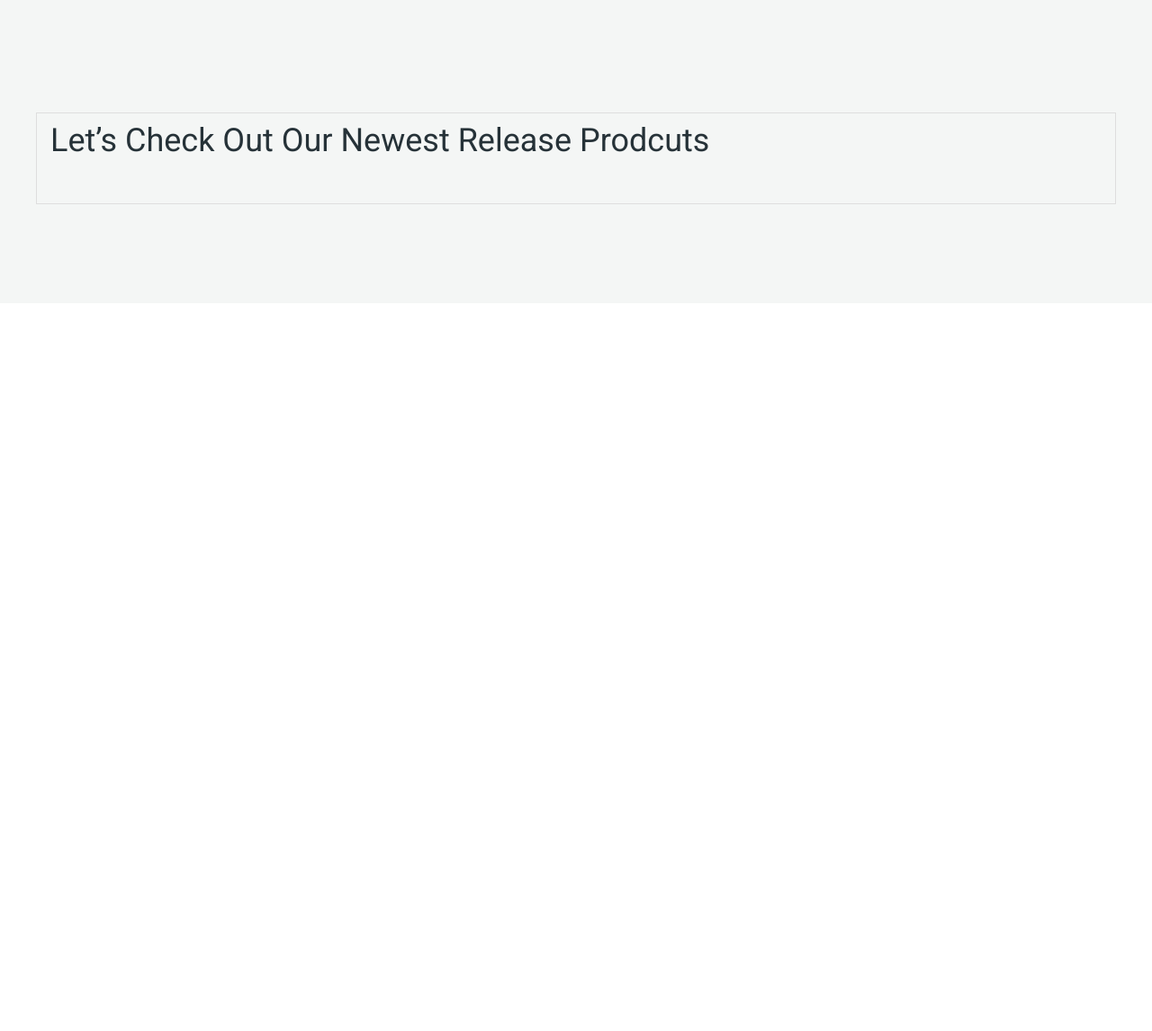
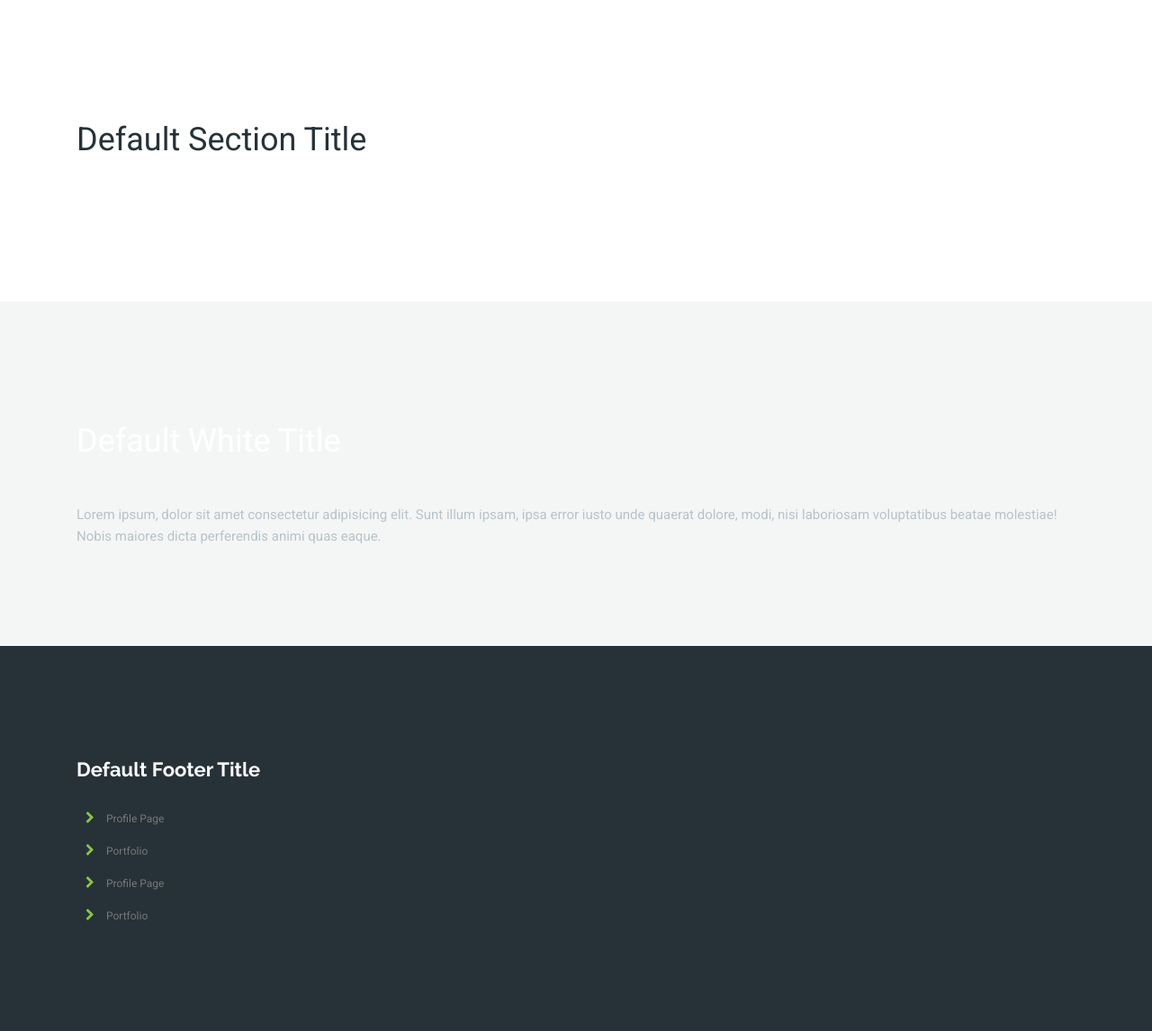
Before and after one commit to maxnywa/theme-magazin, a website: page app/title.html in a window 1280 px wide. Shown: the whole page at 90% size. Before the commit the page ends 800 px from the top, so only its background shows below. Drawn offline with nearby package versions, Linux system fonts and the light colour scheme.

Commit message:
changes in title.html

```diff
--- a/app/css/components/aside.component.css
+++ b/app/css/components/aside.component.css
@@ -1,14 +1,3 @@
-.container {
-    border: 1px solid #dedede;
-    max-width: 1200px;
-}
-.product-page {
-    padding-top: 15px;
-}
-.aside-left {
-    padding-top: 15px;
-}
-/*ВСЕ ЧТО ДОБАВЛЕННО ДО КОММЕНТАРИЯ КОМПОНЕНТА СДЕЛАНО ДЛЯ УДОБСТВА, ЕСЛИ ЕСТЬ НЕОБХОДИМОСТЬ - УДАЛИТЬ*/
 /*-----aside start-----*/
 .aside-section {
     background-color: #ffffff;
--- a/app/css/style.css
+++ b/app/css/style.css
@@ -58,17 +58,6 @@ blockquote{
 }
 /*====== RESET END ======*/
 
-.container {
-    border: 1px solid #dedede;
-    max-width: 1200px;
-}
-.product-page {
-    padding-top: 15px;
-}
-.aside-left {
-    padding-top: 15px;
-}
-/*ВСЕ ЧТО ДОБАВЛЕННО ДО КОММЕНТАРИЯ КОМПОНЕНТА СДЕЛАНО ДЛЯ УДОБСТВА, ЕСЛИ ЕСТЬ НЕОБХОДИМОСТЬ - УДАЛИТЬ*/
 /*-----aside start-----*/
 .aside-section {
     background-color: #ffffff;
--- a/app/title.html
+++ b/app/title.html
@@ -19,15 +19,48 @@
     <link rel="stylesheet" href="css/style.css">
 </head>
 <body>
-    <section class="default-section bg-light-grey">
+    <div class="default-section">
         <div class="container">
             <div class="title section-title">
-                <span>
-                    Let’s check Out Our Newest Release Prodcuts
-                </span>
+                <span>Default section title</span>
             </div>
         </div>
-    </section>
+    </div>
+    <!-- /default-section -->
+    <div class="default-section bg-light-grey">
+        <div class="container">
+            <div class="title section-title title-white">
+                <span>Default white title</span>
+            </div>
+            <p class="default-text">
+                Lorem ipsum, dolor sit amet consectetur adipisicing elit. Sunt illum ipsam, ipsa error iusto unde quaerat dolore, modi, nisi laboriosam voluptatibus beatae molestiae! Nobis maiores dicta perferendis animi quas eaque.
+            </p>
+        </div>
+    </div>
+    <!-- /default-section -->
+    <div class="default-section bg-dark-blue">
+        <div class="container">
+            <div class="title footer-title">
+                <span>Default footer title</span>
+            </div>
+            <ul class="list">
+                <li>
+                    <a  href="#"><i class="fa fa-chevron-right"></i> profile page</a>
+                </li>
+                <li>
+                    <a  href="#"><i class="fa fa-chevron-right"></i> portfolio</a>
+                </li>
+                <li>
+                    <a  href="#"><i class="fa fa-chevron-right"></i> profile page</a>
+                </li>
+                <li>
+                    <a  href="#"><i class="fa fa-chevron-right"></i> portfolio</a>
+                </li>
+            </ul>
+            <!--/ list-->
+        </div>
+    </div>
+
 
 
 
--- a/source/css/components/aside.component.css
+++ b/source/css/components/aside.component.css
@@ -1,14 +1,3 @@
-.container {
-    border: 1px solid #dedede;
-    max-width: 1200px;
-}
-.product-page {
-    padding-top: 15px;
-}
-.aside-left {
-    padding-top: 15px;
-}
-/*ВСЕ ЧТО ДОБАВЛЕННО ДО КОММЕНТАРИЯ КОМПОНЕНТА СДЕЛАНО ДЛЯ УДОБСТВА, ЕСЛИ ЕСТЬ НЕОБХОДИМОСТЬ - УДАЛИТЬ*/
 /*-----aside start-----*/
 .aside-section {
     background-color: #ffffff;
```
